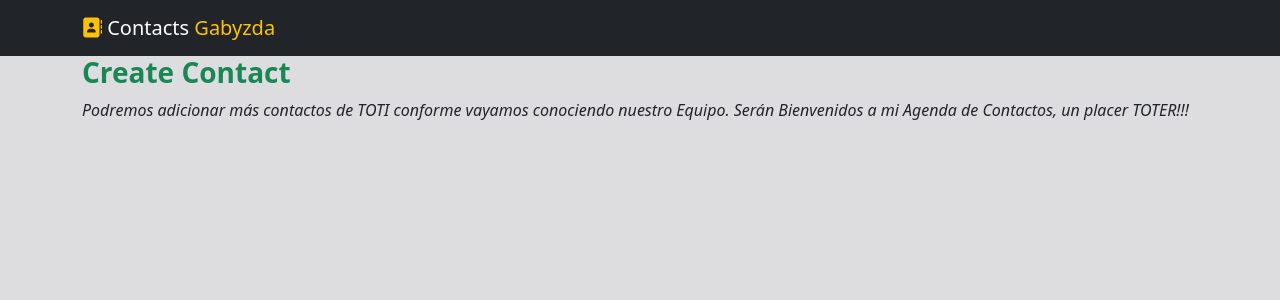
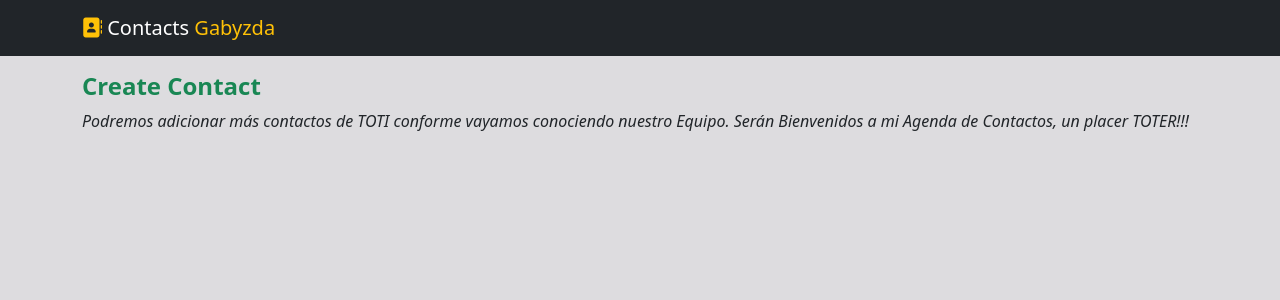
Before and after one commit to Gabyzda/agenda-contatos, a React (Create React App) app: page /contacts/add in a window 1280 px wide. Shown: the top 300 px of the page. Built offline with nearby package versions, Linux system fonts and the light colour scheme.

Commit message:
Añadido margen en saludo AddContact y letra menor

```diff
--- a/src/components/Contacts/AddContact/AddContact.js
+++ b/src/components/Contacts/AddContact/AddContact.js
@@ -3,10 +3,10 @@ import React from 'react';
 const AddContact = () => {
     return (
         <>
-            <section className='Add-Contact'>
+            <section className='add-contact p-3'>
                 <div className='container'>
                     <div className='row'>
-                        <p className='h3 text-success fw-bold'>Create Contact</p>
+                        <p className='h4 text-success fw-bold'>Create Contact</p>
                         <p className='fst-italic'>Podremos adicionar más contactos de TOTI conforme vayamos conociendo nuestro Equipo. Serán Bienvenidos a mi Agenda de Contactos, un placer TOTER!!!</p>
 
                     </div>
```
